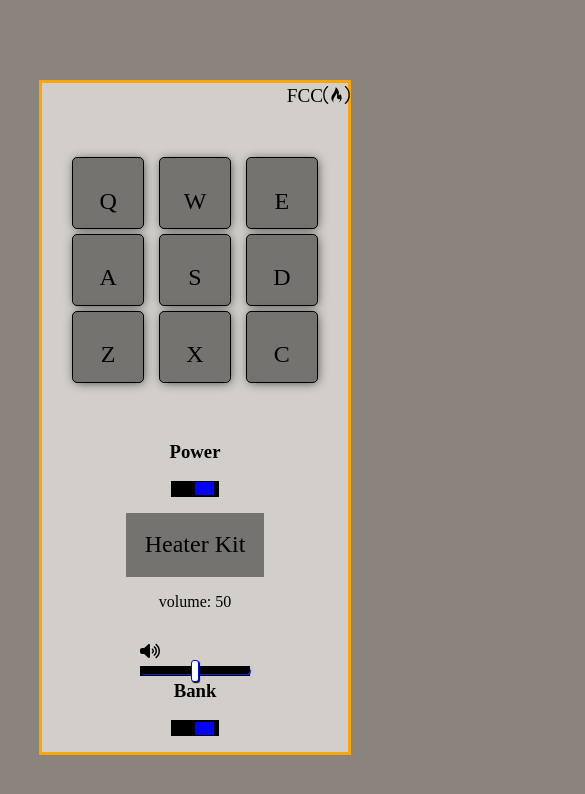
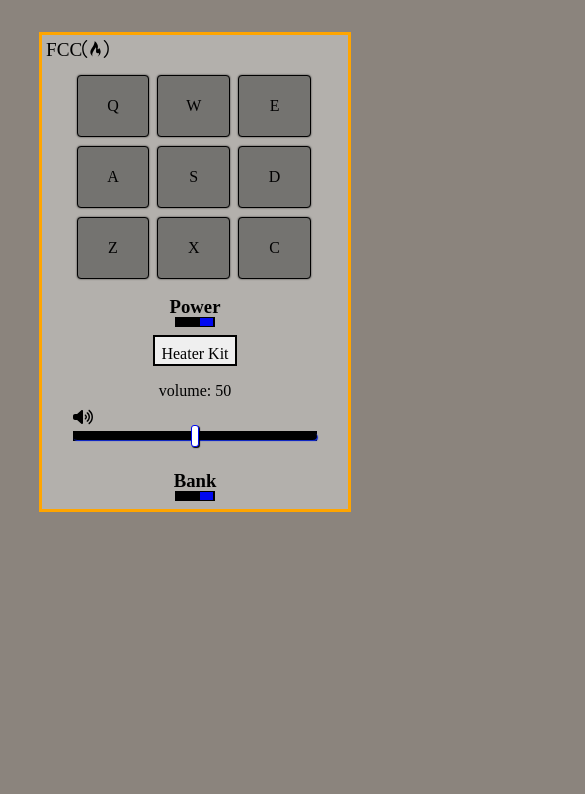
Before and after one commit to cassius2828/drum-machine, a React (Create React App) app: page / in a window 390 px wide. Shown: the top 794 px of the page, 585 px wide, since content can reach past the window. Built offline with nearby package versions, Linux system fonts and the light colour scheme; the HTML template or start-up script is replaced by a standard one; a web font is replaced by a local one.

Commit message:
redid styles, this time from a mobile first direction. Much easier to style and is much more responsive / readable code

```diff
--- a/public/index.html
+++ b/public/index.html
@@ -39,6 +39,6 @@
       To begin the development, run `npm start` or `yarn start`.
       To create a production bundle, use `npm run build` or `yarn build`.
     -->
-<script src="https://cdn.freecodecamp.org/testable-projects-fcc/v1/bundle.js"></script>
+<!-- <script src="https://cdn.freecodecamp.org/testable-projects-fcc/v1/bundle.js"></script> -->
   </body>
 </html>
--- a/src/App.css
+++ b/src/App.css
@@ -8,269 +8,125 @@
   display: flex;
   justify-content: center;
   align-items: center;
-  margin-top: 20rem;
+  margin-top: 2rem;
 }
 
 /* icon */
 .logo {
-  justify-content: end;
   width: 100%;
   position: relative;
-  right: -90%;
   font-size: 1.2rem;
+  top: 0.125rem;
+  left: 0.25rem;
 }
 
 /* containers */
 .main-container {
   display: flex;
+  flex-direction: column;
   width: 80vw;
   max-width: 50rem;
-  height: 25rem;
+  height: 30rem;
   border: solid 3px orange;
-  background-color: rgb(210, 207, 202);
+
+  background-color: rgb(179, 176, 172);
   justify-content: space-between;
+  align-items: center;
   flex-wrap: wrap;
-}
-
-/* !768px
-main containers + logo*/
-@media (max-width: 768px) {
-  .main-container {
-    height: 80vh;
-    flex-direction: column;
-    align-items: center;
-  }
-
-  .App {
-    margin-top: 5rem;
-  }
-
-  .logo {
-    right: -85%;
-  }
 }
 
 .left-container,
 .right-container {
+  width: 100%;
+  height: 45%;
+  display: flex;
+  justify-content: center;
+}
+
+/** LEFT / TOP */
+
+.left-container {
+  flex-wrap: wrap;
+}
+.pad-container {
+  height: 100%;
+  width: 80%;
+  display: flex;
+  flex-wrap: wrap;
+}
+
+.extra-container {
+  display: flex;
+  justify-content: center;
+  width: 33%;
+  height: 33%;
+}
+.drum-pad {
   display: flex;
   justify-content: center;
   align-items: center;
-  flex-direction: column;
-  width: 45%;
+  cursor: pointer;
+  background-color: #747370;
+  width: 100%;
+  margin: 0.25rem;
+  border-radius: 4px;
+  border: solid 1px black;
+  -webkit-box-shadow: 0px 0px 2px 0px rgba(0, 0, 0, 0.75);
+  -moz-box-shadow: 0px 0px 2px 0px rgba(0, 0, 0, 0.75);
+  box-shadow: 0px 0px 2px 0px rgba(0, 0, 0, 0.75);
 }
 
-/* left side */
+/** RIGHT / BOTTOM */
 
-.pad-container {
-  width: 95%;
-  height: 95%;
-  display: flex;
-  justify-content: center;
+.right-container * {
+  margin: 0;
+}
+.right-container {
+  flex-direction: column;
   align-items: center;
-  flex-wrap: wrap;
-  margin: 0rem 0 1.5rem 3rem;
 }
 
-.extra-container {
-  margin: 0 5px;
-  padding: 0;
-}
-
-.drum-pad {
-  padding-top: 1rem;
-  font-size: 2rem;
-  width: 6rem;
-  height: 6rem;
-  border-radius: 7%;
+.switch-container {
   display: flex;
-  justify-content: center;
   align-items: center;
-  background-color: #747370;
-  border: solid 0.5px black;
-  -webkit-box-shadow: 1px 1px 11px -2px rgba(0, 0, 0, 0.75);
-  -moz-box-shadow: 1px 1px 11px -2px rgba(0, 0, 0, 0.75);
-  box-shadow: 1px 1px 11px -2px rgba(0, 0, 0, 0.75);
-}
-/*! 1000px
-Drum pads*/
-@media (max-width: 1000px) {
-  .pad-container {
-    display: grid;
-    gap: 1rem;
-    grid-template-columns: repeat(3, 1fr);
-    margin: 0rem 0 1.5rem 3rem;
-  }
-
-  .extra-container {
-    /* border: solid 1px lime; */
-    display: flex;
-    justify-content: center;
-  }
-
-  .drum-pad {
-    max-width: 100%;
-    /* font-size: 1.5rem; */
-  }
-}
-/* ! 768px
-pad-container */
-@media (max-width: 768px) {
-  .pad-container {
-    margin: auto;
-  }
-}
-
-/*! 515px
-drum pads */
-@media (max-width: 515px) {
-  .pad-container {
-    display: grid;
-    gap: 0.3rem;
-    margin: 0;
-    padding: 0;
-
-    /* max-width: 4rem; */
-  }
-
-  .extra-container {
-    /* border: solid 1px lime; */
-    display: flex;
-    justify-content: center;
-  }
-
-  .drum-pad {
-    /* max-height: 5rem; */
-
-    /* max-width: 3rem; */
-    font-size: 1.5rem;
-  }
-}
-
-/*! 430px
-drum pads + logo*/
-@media (max-width: 430px) {
-  .pad-container {
-    display: grid;
-    gap: 0.3rem;
-    margin: 0;
-    padding: 0;
-
-    /* max-width: 4rem; */
-  }
-
-  .extra-container {
-    /* border: solid 1px lime; */
-    display: flex;
-    justify-content: center;
-  }
-
-  .drum-pad {
-    height: 4.5rem;
-
-    font-size: 1.5rem;
-    width: 4.5rem;
-  }
-
-  .logo {
-    right: -80%;
-  }
-}
-
-/* ! 360px
-logo */
-@media (max-width: 360px) {
-  .logo {
-    right: -75%;
-  }
-}
-
-/*! 335px
-drum pads */
-@media (max-width: 335px) {
-  .pad-container {
-    display: grid;
-    gap: 0.3rem;
-    margin: 0;
-    padding: 0;
-
-    /* max-width: 4rem; */
-  }
-
-  .extra-container {
-    /* border: solid 1px lime; */
-    display: flex;
-    justify-content: center;
-  }
-
-  .drum-pad {
-    height: 3.5rem;
-
-    font-size: 1.5rem;
-    width: 3.5rem;
-  }
-}
-
-.drum-pad:hover {
-  cursor: pointer;
-}
-
-/* right side */
-/** switches */
-.switch-container {
-  width: 3rem;
+  width: 2.5rem;
+  background-color: black;
   height: 1rem;
-  margin-bottom: 1rem;
-  background-color: black;
-  display: flex;
-  justify-content: end;
-  align-items: center;
+  margin-bottom: 0.5rem;
 }
 
 .off {
   justify-content: start;
 }
 
-.switch-container > div {
-  width: 40%;
-  background-color: blue;
-  height: 80%;
-  margin: 10%;
+.on {
+  justify-content: end;
 }
 
-.switch-container > div:hover {
+.power > div,
+.bank > div {
+  width: 33%;
+  height: 75%;
+  background-color: #0008f0;
+  margin: 2px;
   cursor: pointer;
 }
 
-h3:last-of-type {
-  margin-top: 2rem;
+#bank-description {
+  margin-bottom: 1rem;
+  border: solid 2px black;
+  padding-top: 8px;
 }
 
-p {
-  margin-bottom: 0;
-}
-/** switches */
-
-button {
-  width: 60%;
-  height: 4rem;
-  background-color: rgb(116, 115, 112);
-  border: none;
-  font-size: 1.5rem;
-}
-
-@media (max-width: 768px) {
-  button {
-    width: 100%;
-  }
-}
-
-/**volume slider  */
+/* * VOLUME SLIDER  */
 
 .slider {
   width: 80%;
   height: 0.3rem;
-  /* background-color: black; */
-  margin-top: 2rem;
+
+  margin: 2rem 0;
+  position: relative;
+  top: -1.5rem;
 }
 
 #volume {
@@ -368,3 +224,42 @@ input[type="range"]:focus::-ms-fill-lower {
 input[type="range"]:focus::-ms-fill-upper {
   background: #000000;
 }
+
+
+/* /////////////////// */
+/* ! MEDIA QUERIES DESKTOP */
+/* /////////////////// */
+
+@media (min-width: 769px) {
+
+  .main-container {
+    flex-direction: row;
+    height: auto;
+    position: relative;
+  }
+
+  .logo {
+  width: 100%;
+  position: absolute;
+  font-size: 1.2rem;
+  top: 0.125rem;
+  left: 92.5%;
+}
+.left-container, .right-container {
+ width: 50%;
+  height: 100%;
+
+}
+
+.pad-container {
+  width: 100%;
+  height: 25rem;
+  padding: 1rem;
+}
+
+.power {
+  margin-bottom: .75rem;
+}
+
+
+}
--- a/src/App.js
+++ b/src/App.js
@@ -347,7 +347,7 @@ export const DrumpadsAndMixers = () => {
       <div className="right-container">
         <>
           {/* ternary operator for power switch display */}
-          <h3>Power</h3>
+          <h3 id="power-label">Power</h3>
           {flipSwitch === "off" ? (
             <div
               onClick={() => dispatch(on())}
@@ -366,8 +366,8 @@ export const DrumpadsAndMixers = () => {
             </div>
           )}
 
-          <button>{flipBank === "off" ? description2 : description1}</button>
-          <p>{"volume: " + vol}</p>
+          <button id="bank-description">{flipBank === "off" ? description2 : description1}</button>
+          <p className="volume-description">{"volume: " + vol}</p>
           <div className="slider">
             {vol > 0 && vol < 50 ? (
               <FontAwesomeIcon
@@ -396,7 +396,7 @@ export const DrumpadsAndMixers = () => {
               max="100"
             />
           </div>
-          <h3>Bank</h3>
+          <h3 id="bank-label">Bank</h3>
           {flipBank === "off" ? (
             <div
               onClick={() => dispatch(bankOn())}
```
